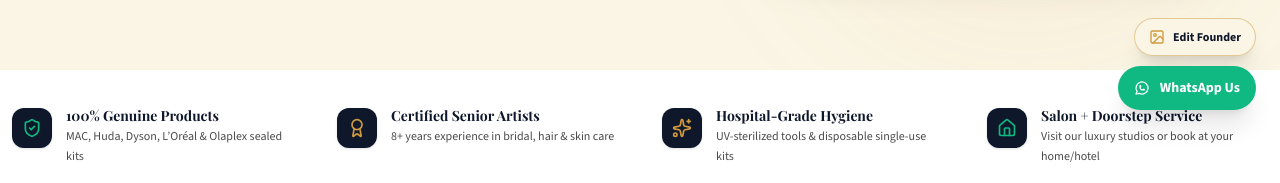
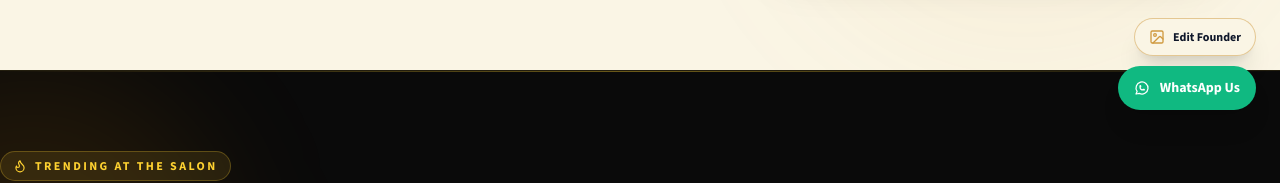
Before and after one commit to vijaysharma55/beauty-zone-, a React (Vite) app: page / in a window 1280 px wide. Shown: the part 666-849 px from the top of the page. Built offline with nearby package versions, Linux system fonts and the light colour scheme; no server answers; the database is empty; a web font is replaced by a local one.

Commit message:
Always show trending reels directly below homepage hero

```diff
--- a/src/App.tsx
+++ b/src/App.tsx
@@ -292,12 +292,9 @@ function MarketingSite() {
           onExplorePackages={() => scrollToSection('packages')}
         />
 
-        {/* Trending Reels & Transformations is intentionally placed immediately after Hero. */}
-        {/* 1.5 Quick Trust & Value Bar */}
-        {brand.sections.showTrustBar && <TrustHighlightsBar />}
-
-        {/* 1.8 Featured Video Reels & Watch Showcase */}
-        {brand.sections.showReels && (
+        {/* Trending Reels & Transformations — always visible directly below the hero.
+            This is a required homepage section, so legacy saved section toggles must
+            not hide it on an already-configured salon website. */}
         <FeaturedReelsShowcase
           videos={videos}
           onBookService={handleSelectGalleryItemForBooking}
@@ -308,7 +305,9 @@ function MarketingSite() {
           onOpenManagement={() => handleOpenManagement('videos')}
           onUpdateVideos={handleUpdateVideos}
         />
-        )}
+
+        {/* 1.5 Quick Trust & Value Bar */}
+        {brand.sections.showTrustBar && <TrustHighlightsBar />}
 
         {/* 2. Curated Value Packages & Bundles */}
         {brand.sections.showPackages && (
```
Lines whose indentation alone changed are shown as unchanged.
